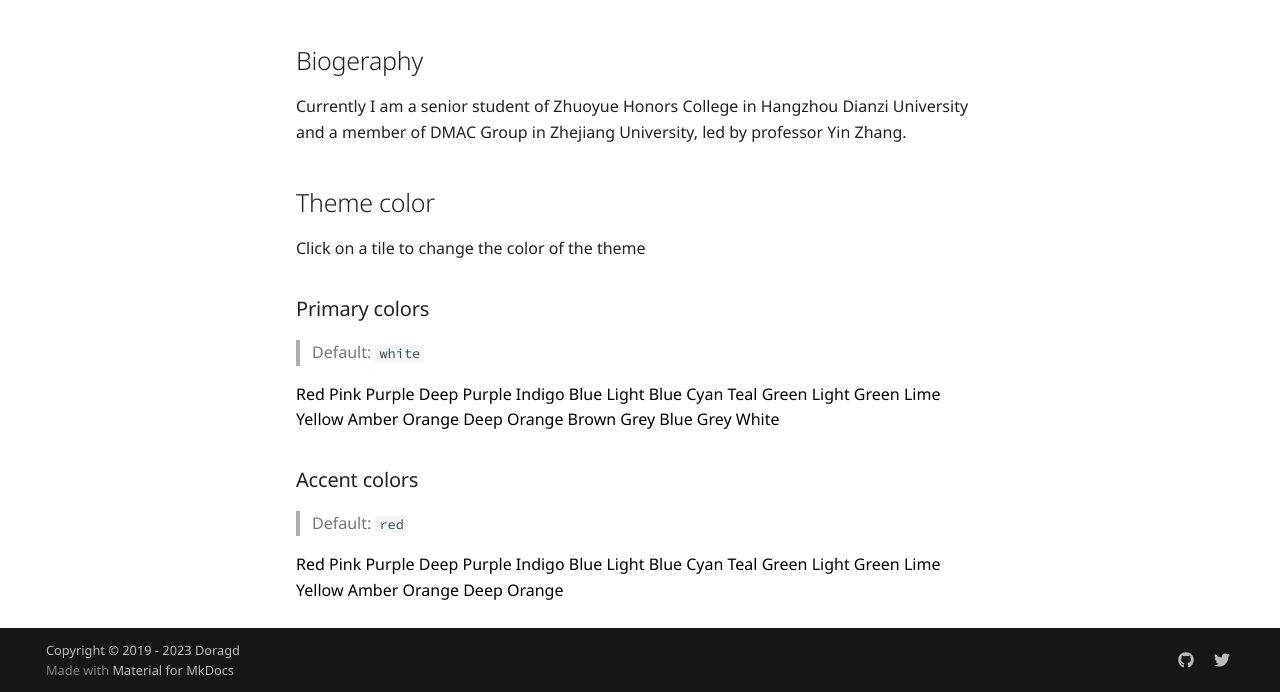
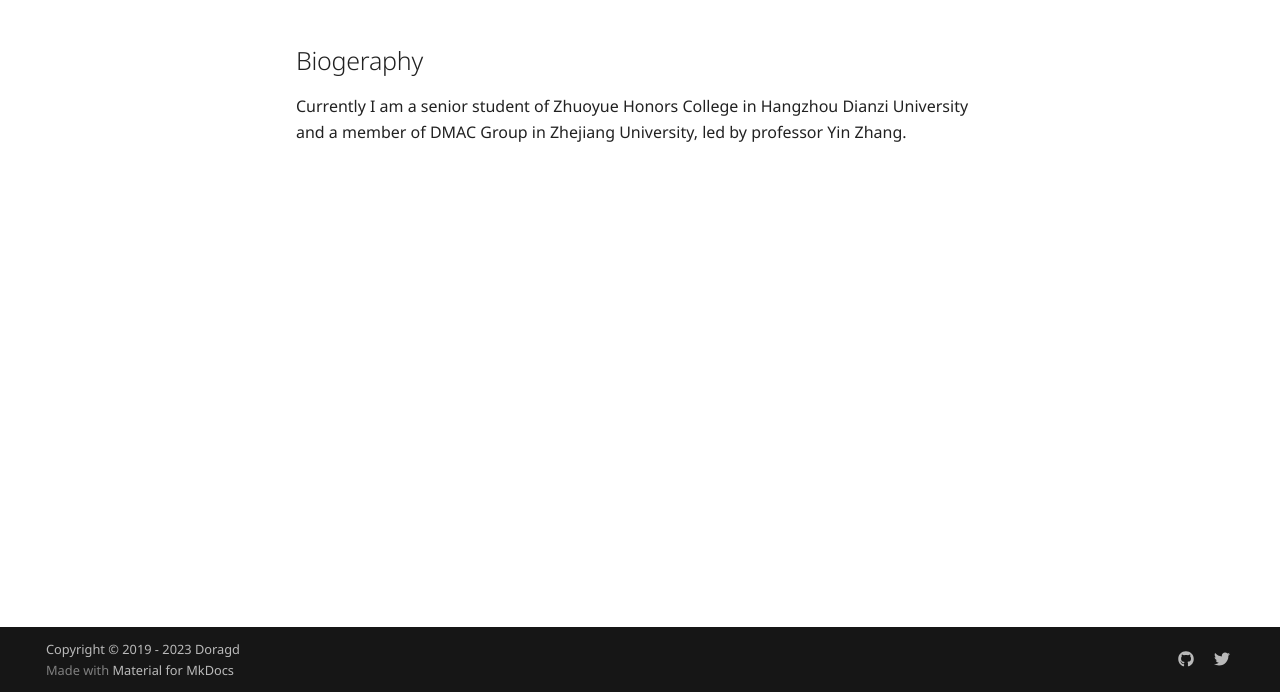
Before and after one commit to Doragd/Notes, an MkDocs documentation site: the page built from docs/index.md, in a window 1280 px wide and 1125 px high, cut to the strip 433-1125 px from the top of the window. Built offline with MkDocs 1.6.1 and Material for MkDocs 9.7.7, drawn with Linux system fonts in a browser that asks for light colours; comment, search, counter and statistics services are not loaded; some of the changed text lies outside the part shown.

```diff
--- a/docs/index.md
+++ b/docs/index.md
@@ -15,82 +15,3 @@
 
 ## Biogeraphy
 Currently I am a senior student of Zhuoyue Honors College in Hangzhou Dianzi University and a member of DMAC Group in Zhejiang University, led by professor Yin Zhang.
-
-
-
-
-## Theme color
-Click on a tile to change the color of the theme
-### Primary colors
-
-> Default: `white`
-
-<div id="color-button">
-<button data-md-color-primary="red">Red</button>
-<button data-md-color-primary="pink">Pink</button>
-<button data-md-color-primary="purple">Purple</button>
-<button data-md-color-primary="deep-purple">Deep Purple</button>
-<button data-md-color-primary="indigo">Indigo</button>
-<button data-md-color-primary="blue">Blue</button>
-<button data-md-color-primary="light-blue">Light Blue</button>
-<button data-md-color-primary="cyan">Cyan</button>
-<button data-md-color-primary="teal">Teal</button>
-<button data-md-color-primary="green">Green</button>
-<button data-md-color-primary="light-green">Light Green</button>
-<button data-md-color-primary="lime">Lime</button>
-<button data-md-color-primary="yellow">Yellow</button>
-<button data-md-color-primary="amber">Amber</button>
-<button data-md-color-primary="orange">Orange</button>
-<button data-md-color-primary="deep-orange">Deep Orange</button>
-<button data-md-color-primary="brown">Brown</button>
-<button data-md-color-primary="grey">Grey</button>
-<button data-md-color-primary="blue-grey">Blue Grey</button>
-<button data-md-color-primary="white">White</button>
-</div>
-
-<script>
-  var buttons = document.querySelectorAll("button[data-md-color-primary]");
-  Array.prototype.forEach.call(buttons, function(button) {
-    button.addEventListener("click", function() {
-      document.body.dataset.mdColorPrimary = this.dataset.mdColorPrimary;
-      localStorage.setItem("data-md-color-primary",this.dataset.mdColorPrimary);
-    })
-  })
-</script>
-
-### Accent colors
-
-> Default: `red`
-
-
-<div id="color-button">
-<button data-md-color-accent="red">Red</button>
-<button data-md-color-accent="pink">Pink</button>
-<button data-md-color-accent="purple">Purple</button>
-<button data-md-color-accent="deep-purple">Deep Purple</button>
-<button data-md-color-accent="indigo">Indigo</button>
-<button data-md-color-accent="blue">Blue</button>
-<button data-md-color-accent="light-blue">Light Blue</button>
-<button data-md-color-accent="cyan">Cyan</button>
-<button data-md-color-accent="teal">Teal</button>
-<button data-md-color-accent="green">Green</button>
-<button data-md-color-accent="light-green">Light Green</button>
-<button data-md-color-accent="lime">Lime</button>
-<button data-md-color-accent="yellow">Yellow</button>
-<button data-md-color-accent="amber">Amber</button>
-<button data-md-color-accent="orange">Orange</button>
-<button data-md-color-accent="deep-orange">Deep Orange</button>
-</div>
-
-<script>
-  var buttons = document.querySelectorAll("button[data-md-color-accent]");
-  Array.prototype.forEach.call(buttons, function(button) {
-    button.addEventListener("click", function() {
-      document.body.dataset.mdColorAccent = this.dataset.mdColorAccent;
-      localStorage.setItem("data-md-color-accent",this.dataset.mdColorAccent);
-    })
-  })
-
-  // #758
-  document.getElementsByClassName('md-nav__title')[1].click()
-</script>
```
Also changed, not shown: docs/misc/wiki-test.md (+142 -13 lines).
